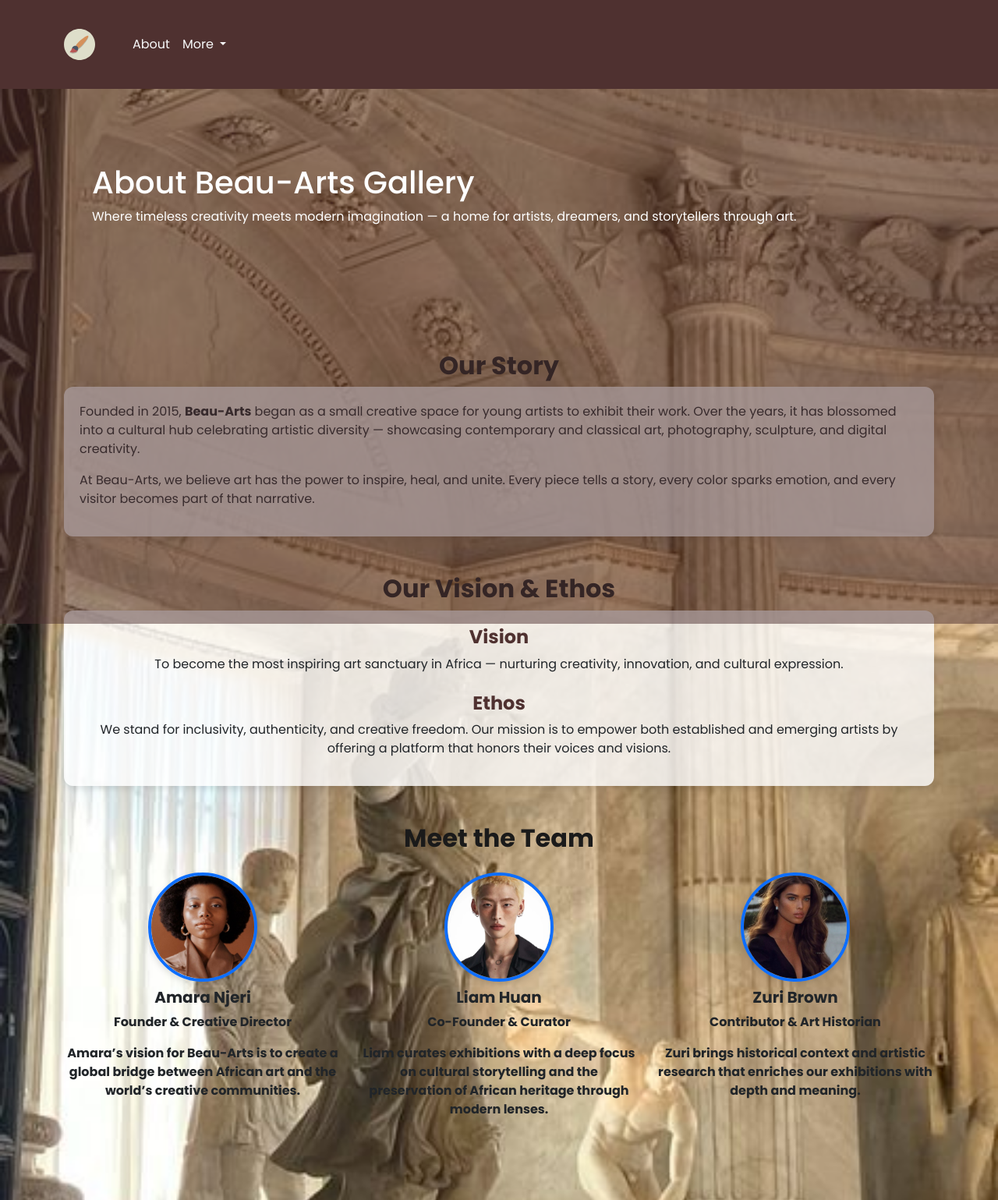
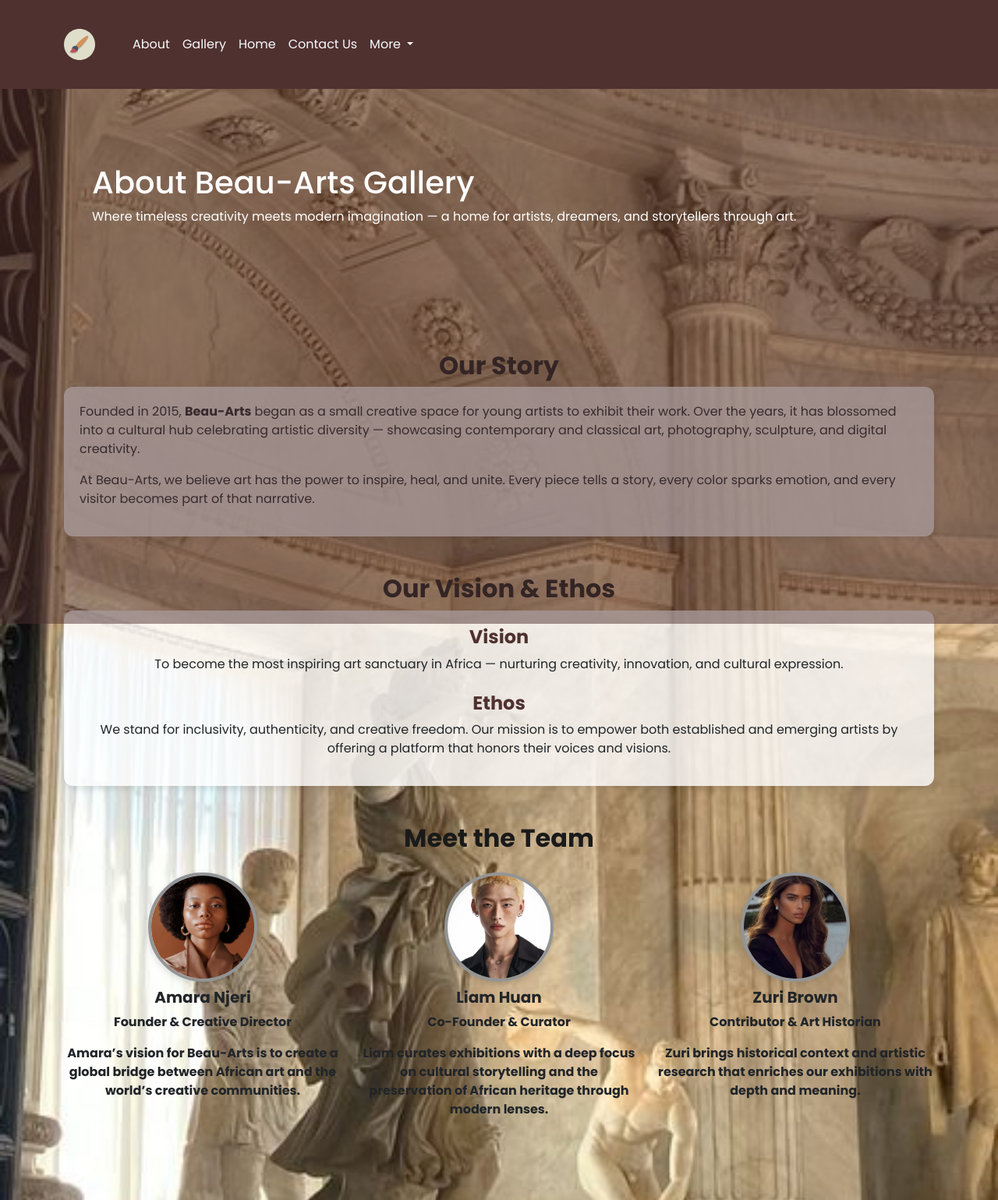
Before and after one commit to shecodeskim/Beautiful_Arts, a website: page about.html in a window 1280 px wide. Shown: the top 1539 px of the page at 78% size. Drawn offline with nearby package versions, Linux system fonts and the light colour scheme.

Commit message:
Changes on the home page and about page Nav Bar

```diff
--- a/about.html
+++ b/about.html
@@ -50,7 +50,7 @@
             height: 140px;
             border-radius: 50%;
             object-fit: cover;
-            border: 4px solid #0d6efd;
+            border: 4px solid #929496;
             box-shadow: 0 3px 10px rgba(0,0,0,0.15);
             transition: transform 0.3s ease, box-shadow 0.3s ease;
         }
@@ -95,7 +95,15 @@
                     <li class="nav-item">
                         <a class="nav-link active text-light" aria-current="page" href="about.html">About</a>
                     </li>
-
+                    <li class="nav-item">
+                        <a class="nav-link text-light" href="gallery.html">Gallery</a>
+                    </li>
+                    <li class="nav-item">
+                        <a class="nav-link text-light" href="index.html">Home</a>
+                    </li>
+                    <li class="nav-item">
+                        <a class="nav-link text-light" href="contact.html">Contact Us</a>
+                    </li>
                     <li class="nav-item dropdown">
                         <a class="nav-link dropdown-toggle text-light" href="#" role="button" data-bs-toggle="dropdown"
                             aria-expanded="false">
@@ -103,11 +111,11 @@
                         </a>
                         <ul class="dropdown-menu">
                             <li><a class="dropdown-item" href="sponsorship.html">Sponsorship</a></li>
-              <li><a class="dropdown-item" href="index.html">Home</a></li>
+                            <!--<li><a class="dropdown-item" href="index.html">Home</a></li>
                             <li>
                                 <hr class="dropdown-divider" />
                             </li>
-              <li><a class="dropdown-item" href="contact.html">Contact Us</a></li>
+                            <li><a class="dropdown-item" href="contact.html">Contact Us</a></li> -->
                         </ul>
                         </li>
                         </ul>
```
Also changed, not shown: index.html (+8 -2 lines). Lines whose indentation alone changed are shown as unchanged.
